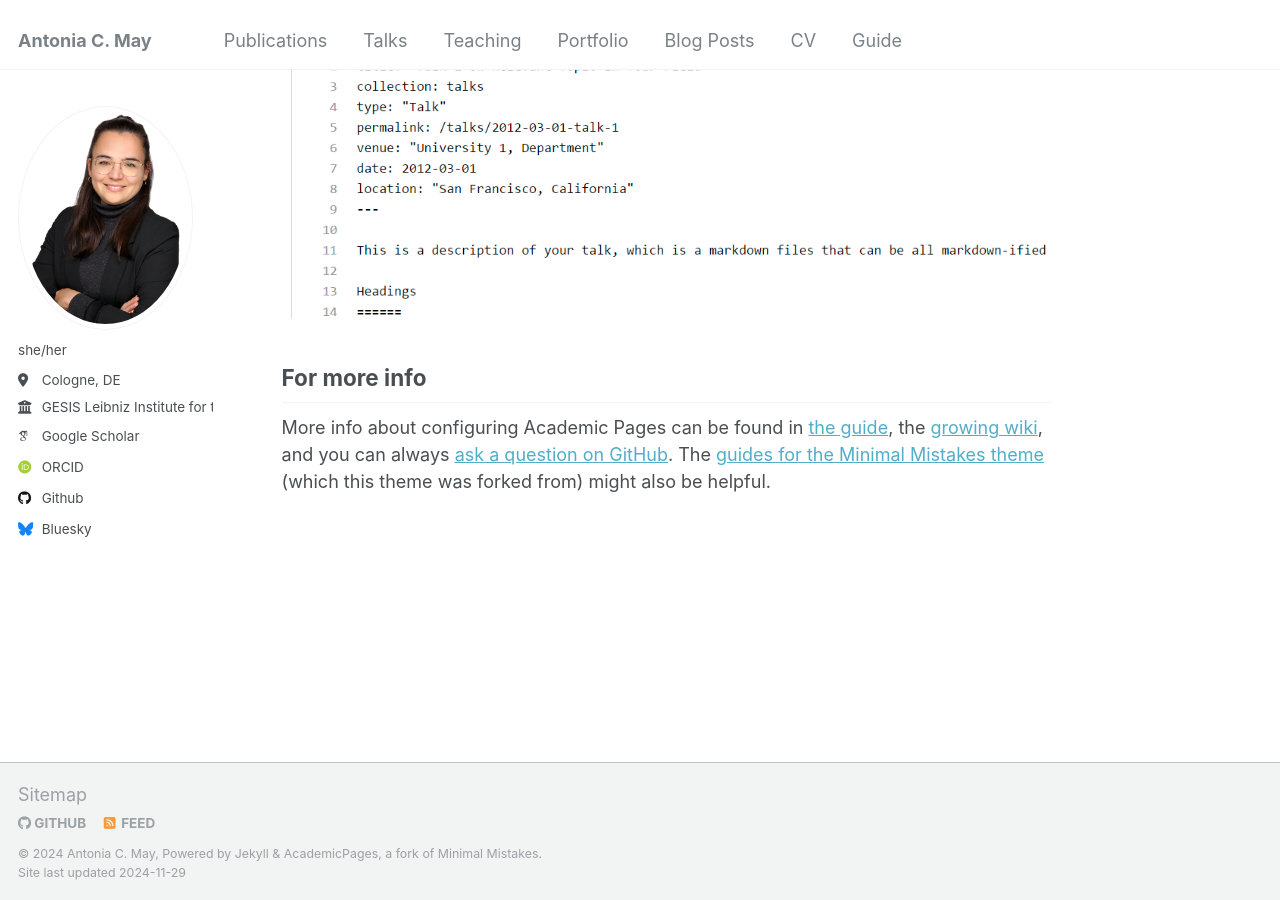
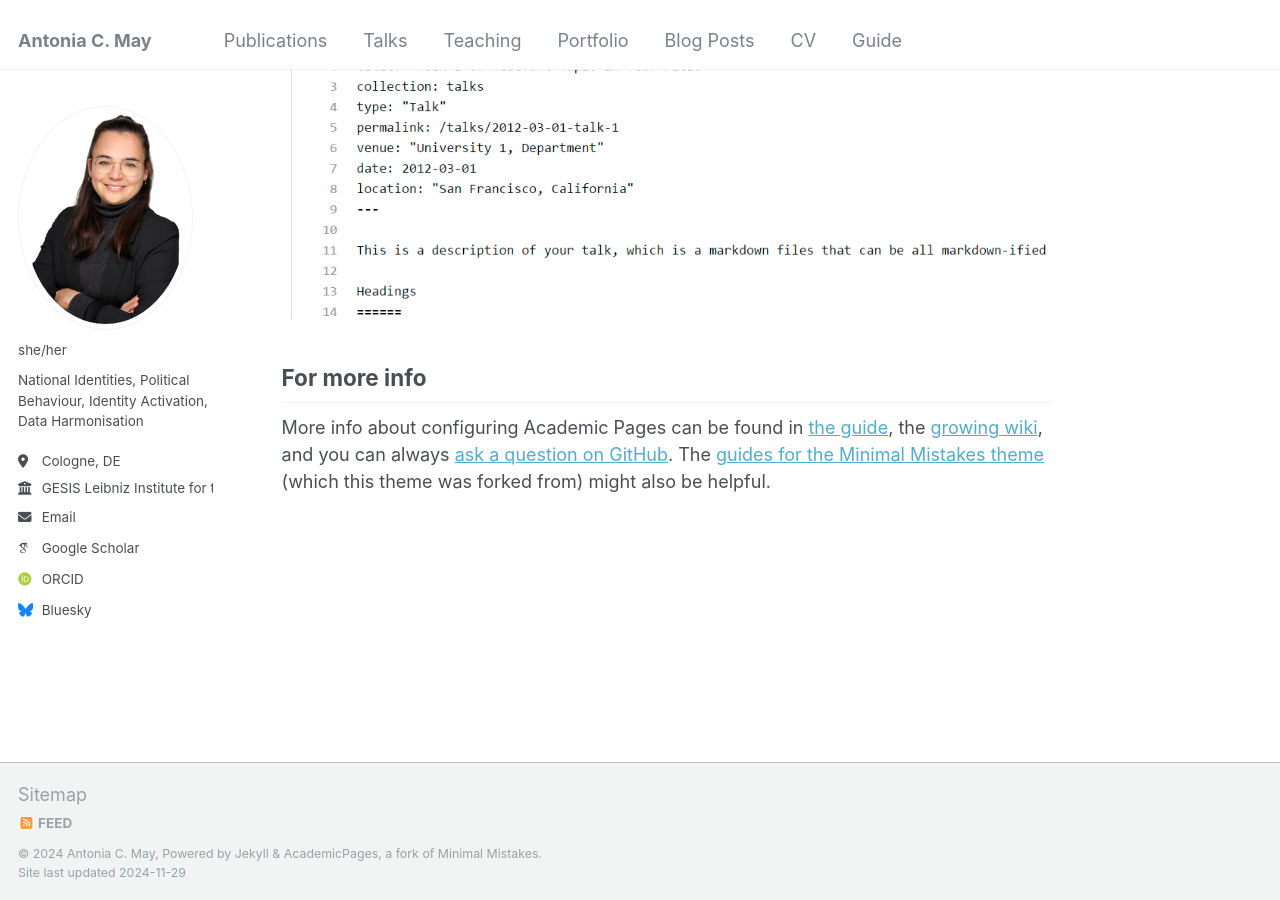
Before and after one commit to mayantonia/mayantonia.github.io, a Jekyll site: the page built from _pages/about.md, in a window 1280 px wide and 900 px high, scrolled down 2643 px. Built offline with Jekyll 4.4.1, drawn with Linux system fonts in a browser that asks for light colours; some web fonts are replaced.

Commit message:
Update _config.yml

```diff
--- a/_config.yml
+++ b/_config.yml
@@ -24,11 +24,11 @@ author:
   avatar           : "profilepic.png"
   name             : ""
   pronouns         : "she/her"
-  bio              : # "Short biography for the left-hand sidebar"
+  bio              : "National Identities, Political Behaviour, Identity Activation, Data Harmonisation"
   location         : "Cologne, DE"
   employer         : "GESIS Leibniz Institute for the Social Sciences"
   uri              : # URL
-  email            : # "none@example.org"
+  email            : "antonia[.]may[at]gesis[.]org"
 
   # Academic websites
   arxiv            : # URL - Update with the correct link to your profile
@@ -44,7 +44,7 @@ author:
   bitbucket        : # Username - Update with your username on the site
   codepen          : # Username
   dribbble         : # Username
-  github           : "academicpages"
+  github           : # "academicpages"
   kaggle           : # Username
   stackoverflow    : # User number or user number and name (i.e., use "1" or "1/jeff-atwood")
 
```
